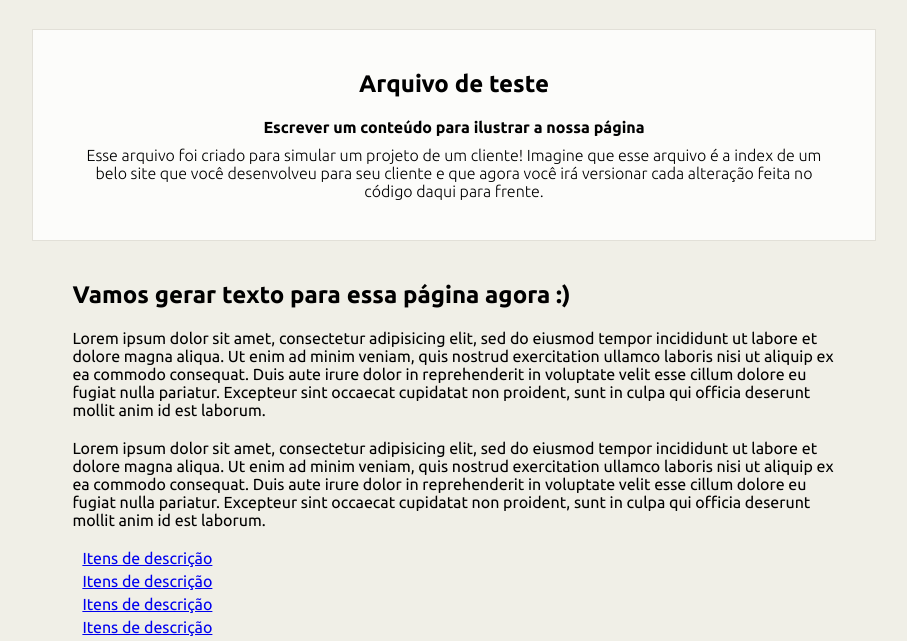
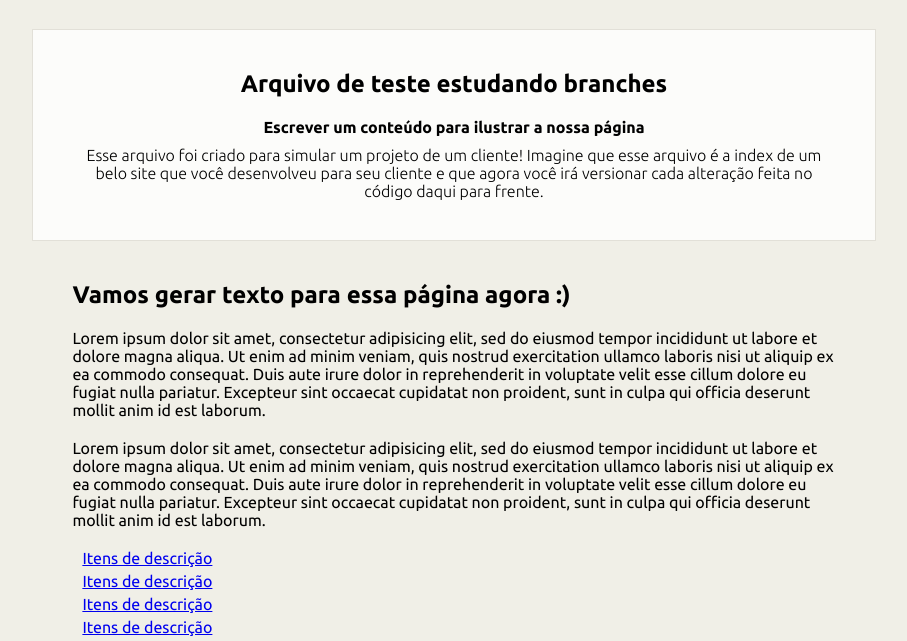
Before and after one commit to itsmelepassos/git-workflow, a plain HTML site: page index.html in a window 1280 px wide. Shown: the part 154-795 px from the top of the page, without its empty margins (186-1093 px from the left). Drawn offline with Linux system fonts and the light colour scheme.

Commit message:
Alteração de título principal [Branch master]

```diff
--- a/index.html
+++ b/index.html
@@ -18,7 +18,7 @@
 
 		<article class="main_article">
 			<header>
-				<h2>Arquivo de teste</h2>
+				<h2>Arquivo de teste estudando branches</h2>
 				<p class="tagline">Escrever um conteúdo para ilustrar a nossa página</p>
 			</header>
 			<p>Esse arquivo foi criado para simular um projeto de um cliente! Imagine que esse arquivo é a index de um belo site que você desenvolveu para seu cliente e que agora você irá versionar cada alteração feita no código daqui para frente.</p>
```
